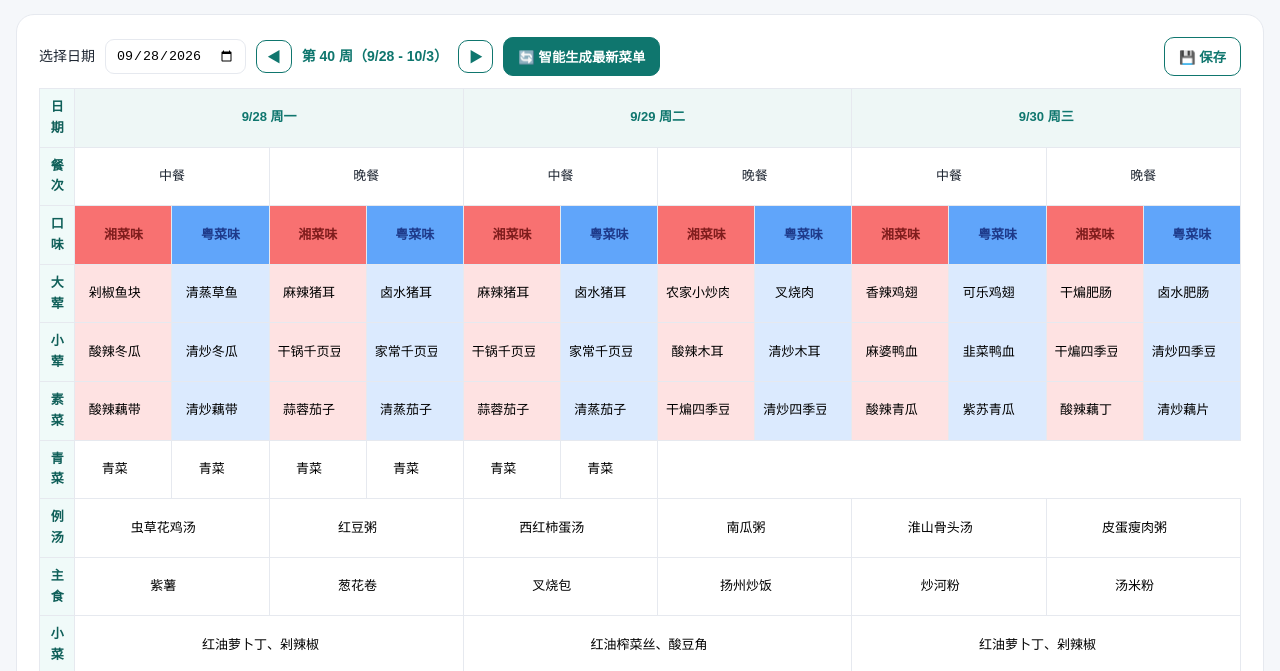
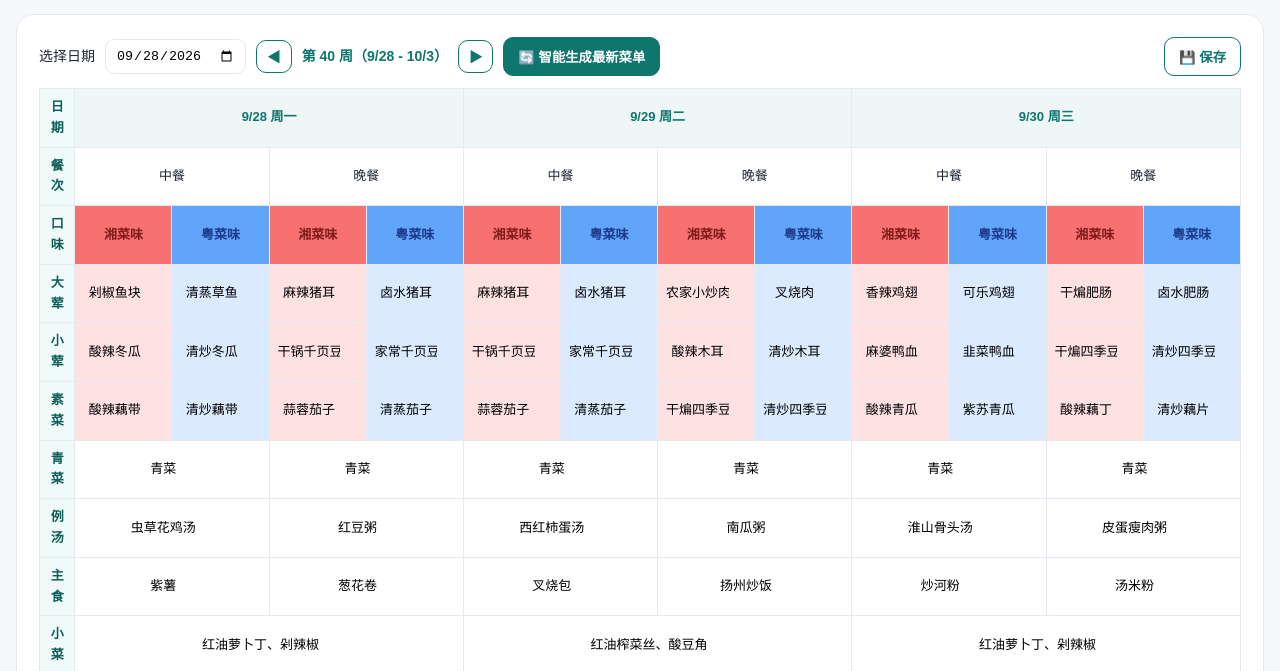
Before and after one commit to smi100524/menu, a plain HTML site: page index.html in a window 1280 px wide. Shown: the part 94-765 px from the top of the page. Drawn offline with Linux system fonts and the light colour scheme.

```diff
--- a/index.html
+++ b/index.html
@@ -47,7 +47,7 @@
    html+='<tr><td class="rowhead">大荤</td>'+dishCells(big)+'</tr>';
    html+='<tr><td class="rowhead">小荤</td>'+dishCells(small)+'</tr>';
    html+='<tr><td class="rowhead">素菜</td>'+dishCells(veg)+'</tr>';
-   var g='';for(var j=0;j<3;j++){var di=base+j;g+= di==5 ? '<td contenteditable="true">青菜</td><td>/</td>' : '<td contenteditable="true">青菜</td><td contenteditable="true">青菜</td>';}
+   var g='';for(var j=0;j<3;j++){var di=base+j;g+= di==5 ? '<td colspan="2" contenteditable="true">青菜</td><td colspan="2">/</td>' : '<td colspan="2" contenteditable="true">青菜</td><td colspan="2" contenteditable="true">青菜</td>';}
    html+='<tr><td class="rowhead">青菜</td>'+g+'</tr>';
    var so='',st='',si='';for(var j=0;j<3;j++){var di=base+j; if(di==5){so+='<td colspan="2" contenteditable="true">'+esc(soup[di])+'</td><td colspan="2">/</td>';st+='<td colspan="2" contenteditable="true">'+esc(staple[di])+'</td><td colspan="2">/</td>';}else{so+='<td colspan="2" contenteditable="true">'+esc(soup[di])+'</td><td colspan="2" contenteditable="true">'+esc(por[di])+'</td>';st+='<td colspan="2" contenteditable="true">'+esc(staple[di])+'</td><td colspan="2" contenteditable="true">'+esc(staple[di+5])+'</td>';}si+='<td colspan="4" contenteditable="true">'+esc(SIDES[(di*2)%SIDES.length])+'、'+esc(SIDES[(di*2+1)%SIDES.length])+'</td>';}
    html+='<tr><td class="rowhead">例汤</td>'+so+'</tr><tr><td class="rowhead">主食</td>'+st+'</tr><tr><td class="rowhead">小菜</td>'+si+'</tr>';
```
